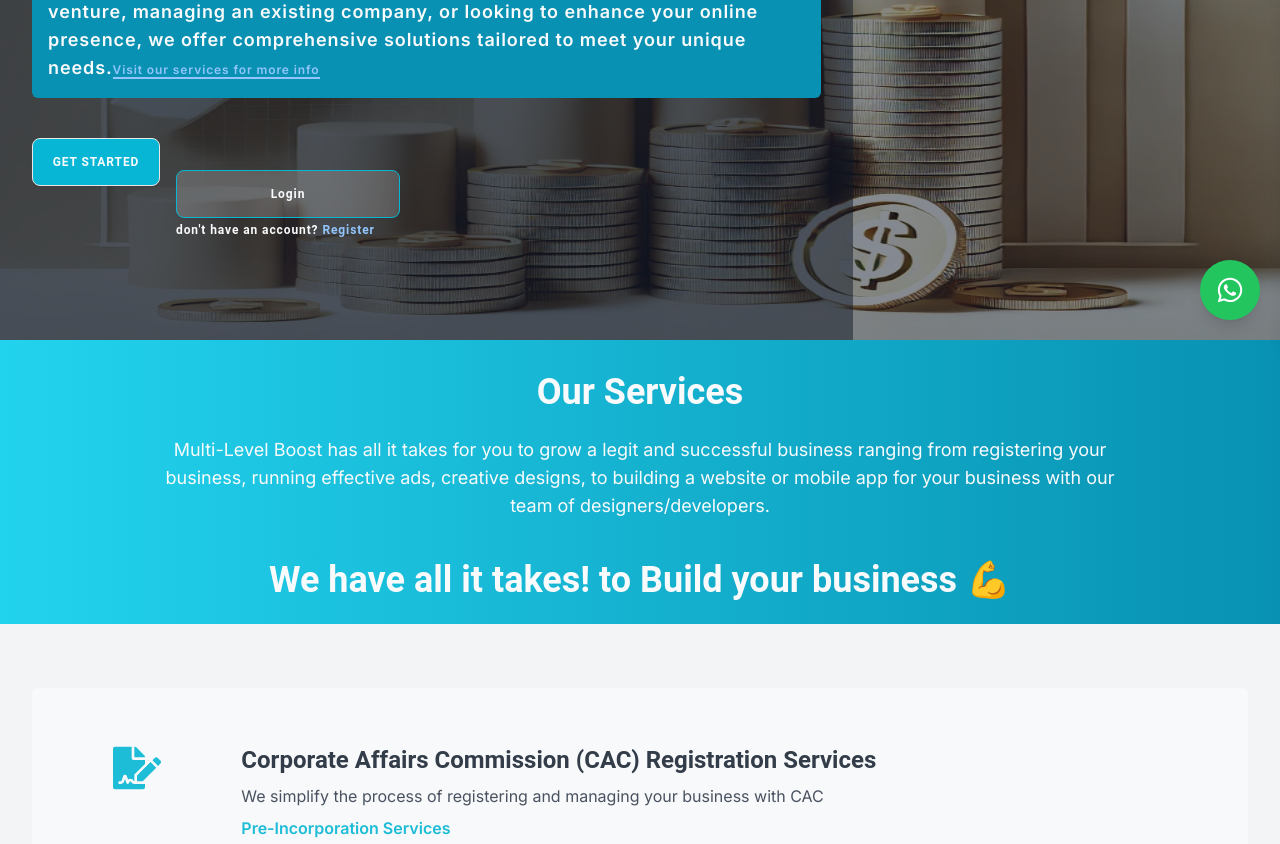
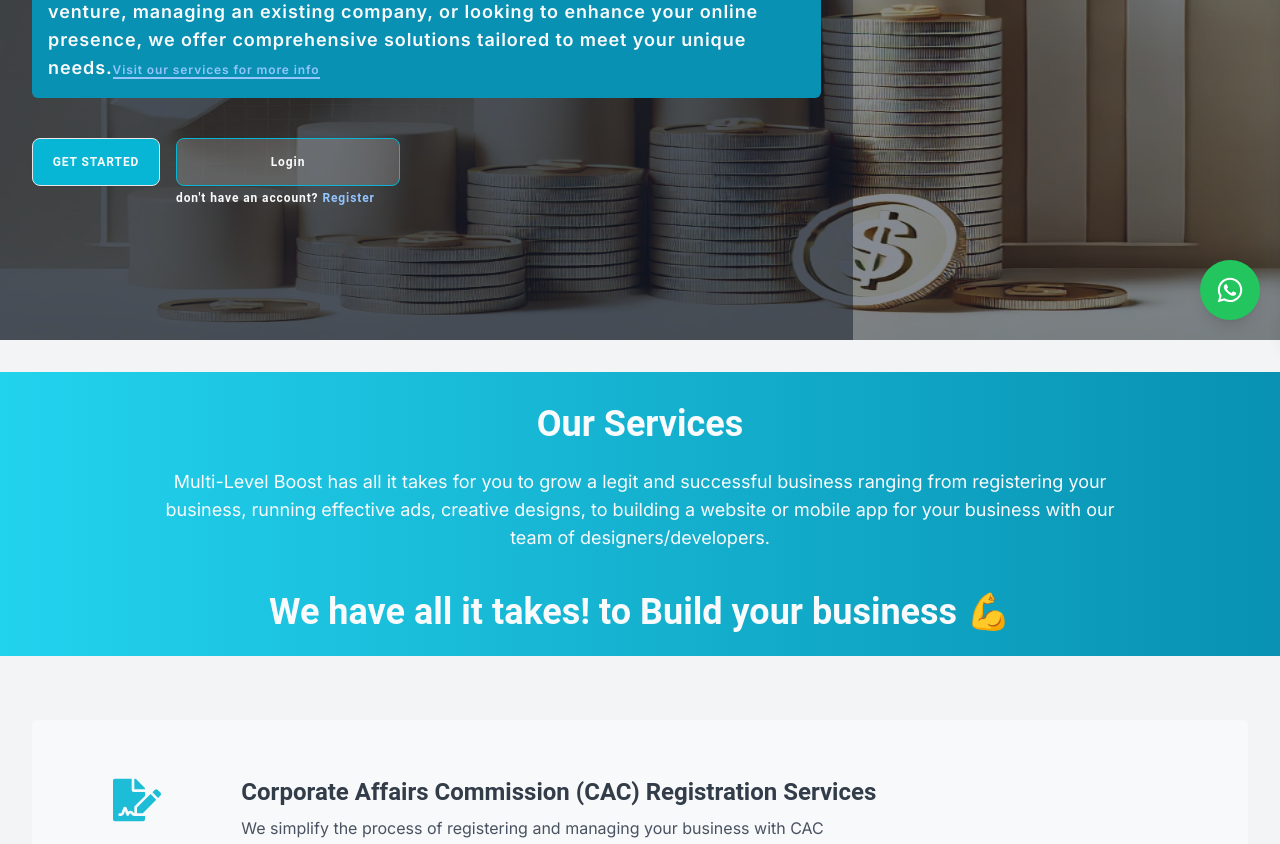
Before and after one commit to elijahkelechi/mlb_frontend, a React (Vite) app: page / in a window 1280 px wide. Shown: the part 460-1304 px from the top of the page. Built offline with nearby package versions, Linux system fonts and the light colour scheme.

Commit message:
I commit

```diff
--- a/src/pages/Home.jsx
+++ b/src/pages/Home.jsx
@@ -257,7 +257,7 @@
                 ease: "easeInOut",
                 delay: 0.2,
               }}
-              className="block my-8"
+              className="block"
             >
               {user ? (
                 <div className="text-xs ">Season's greeting {user.name} 🎉</div>
@@ -294,7 +294,7 @@
         </div>
       </motion.div>
 
-      <div className="relative py-6   bg-gradient-to-r from-cyan-400 to-cyan-600">
+      <div className="relative py-6 mt-8  bg-gradient-to-r from-cyan-400 to-cyan-600">
         <h1 className="text-xl lg:text-4xl md:2xl px-8 pt-2 lg:px-36 md:px-20 text-center font-heading font-bold text-gray-50">
           Our Services
         </h1>
```
